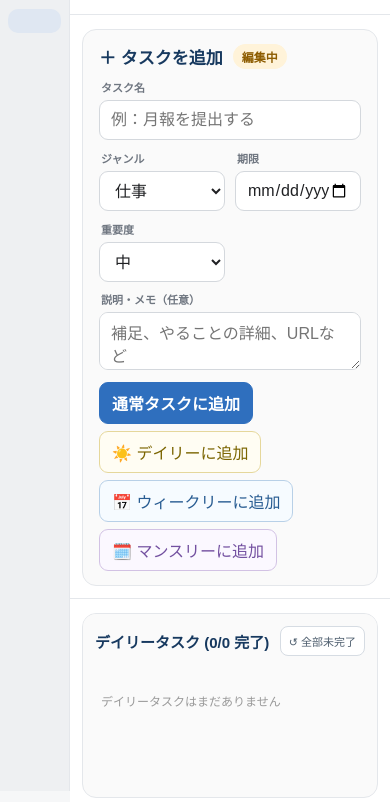
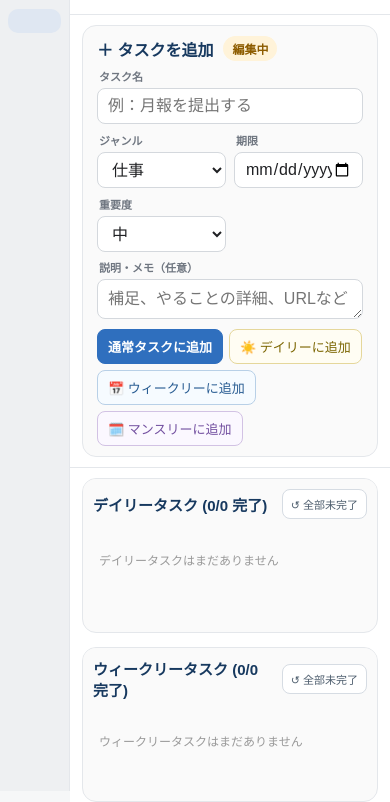
Before and after one commit to serrasato/task-dashboard, a plain HTML site: page index.html in a window 390 px wide. Shown: the part 53-855 px from the top of the page. Drawn offline with Linux system fonts and the light colour scheme.

Commit message:
Refine styles for layout and spacing in index.html
Adjusted padding, margin, and dimensions for various elements to improve layout consistency and responsiveness.

```diff
--- a/index.html
+++ b/index.html
@@ -95,7 +95,7 @@
   .create-area{
     background:#fff;
     border-bottom:1px solid var(--line);
-    padding:14px 24px 12px;
+    padding:10px 24px;
   }
 
   .create-card{
@@ -103,20 +103,20 @@
     background:var(--panel-soft);
     border:1px solid var(--line);
     border-radius:var(--radius);
-    padding:14px 16px;
+    padding:10px 14px;
   }
 
   .create-head{
     display:flex;
     align-items:center;
     gap:10px;
-    margin-bottom:10px;
+    margin-bottom:7px;
   }
 
   .create-title{
     margin:0;
     color:#17395f;
-    font-size:17px;
+    font-size:16px;
     font-weight:800;
   }
 
@@ -133,23 +133,23 @@
 
   .create-row-1{
     display:grid;
-    grid-template-columns:minmax(320px,1fr) 180px 165px 115px;
-    gap:10px;
+    grid-template-columns:minmax(300px,2fr) 150px 155px 105px;
+    gap:8px;
     align-items:end;
   }
 
   .create-row-2{
     display:grid;
-    grid-template-columns:minmax(320px,1fr) auto;
-    gap:12px;
+    grid-template-columns:minmax(360px,1fr) auto;
+    gap:10px;
     align-items:end;
-    margin-top:9px;
+    margin-top:7px;
   }
 
   .field{min-width:0}
   .label{
     display:block;
-    margin:0 0 5px 2px;
+    margin:0 0 4px 2px;
     color:var(--muted);
     font-size:11px;
     font-weight:700;
@@ -158,22 +158,22 @@
   .control{
     display:block;
     width:100%;
-    height:40px;
+    height:36px;
     border:1px solid #d4d8dd;
-    border-radius:9px;
+    border-radius:8px;
     background:#fff;
     color:var(--text);
-    padding:0 11px;
+    padding:0 10px;
     outline:none;
   }
 
   textarea.control{
-    height:58px;
-    min-height:58px;
-    max-height:100px;
-    padding:9px 11px;
+    height:40px;
+    min-height:40px;
+    max-height:72px;
+    padding:8px 10px;
     resize:vertical;
-    line-height:1.45;
+    line-height:1.35;
   }
 
   .control:focus{
@@ -183,20 +183,22 @@
 
   .save-buttons{
     display:flex;
-    gap:7px;
+    gap:6px;
     flex-wrap:wrap;
     justify-content:flex-end;
     align-items:center;
+    align-self:end;
   }
 
   .btn{
     border:1px solid #d7dbe0;
-    border-radius:9px;
+    border-radius:8px;
     background:#fff;
     color:#333;
-    padding:8px 12px;
+    padding:7px 10px;
     cursor:pointer;
     white-space:nowrap;
+    font-size:13px;
   }
 
   .btn:hover{background:#f3f5f7}
@@ -215,7 +217,7 @@
   .recurring-area{
     background:#fff;
     border-bottom:1px solid var(--line);
-    padding:14px 24px;
+    padding:10px 24px 12px;
   }
 
   .recurring-grid{
@@ -229,18 +231,18 @@
     background:var(--panel-soft);
     border:1px solid var(--line);
     border-radius:var(--radius);
-    padding:12px;
-    min-height:185px;
-    max-height:300px;
+    padding:10px;
+    min-height:155px;
+    max-height:250px;
     overflow:auto;
   }
 
   .recurring-head{
     position:sticky;
-    top:-12px;
+    top:-10px;
     z-index:3;
-    margin:-12px -12px 10px;
-    padding:12px 12px 8px;
+    margin:-10px -10px 8px;
+    padding:10px 10px 6px;
     background:var(--panel-soft);
     display:flex;
     align-items:center;
```
